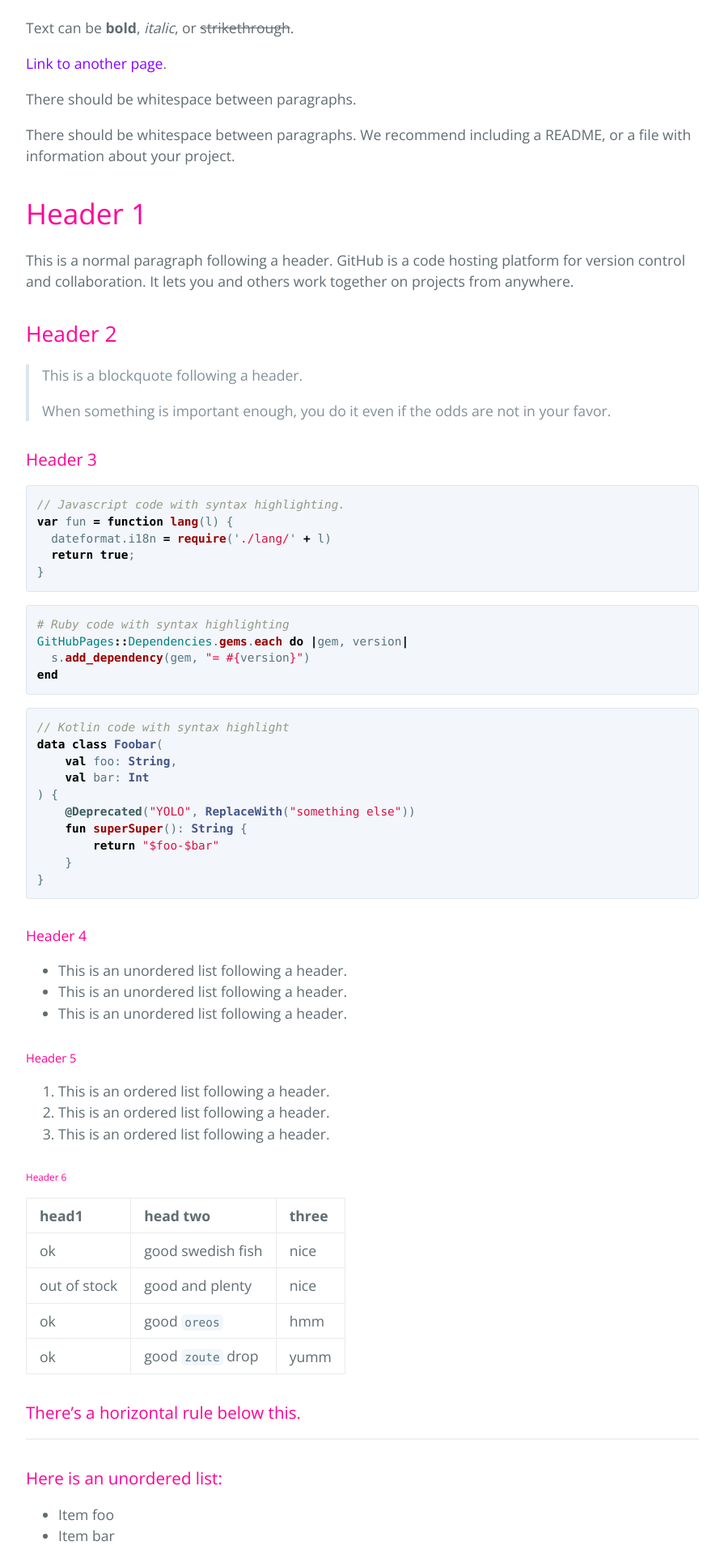
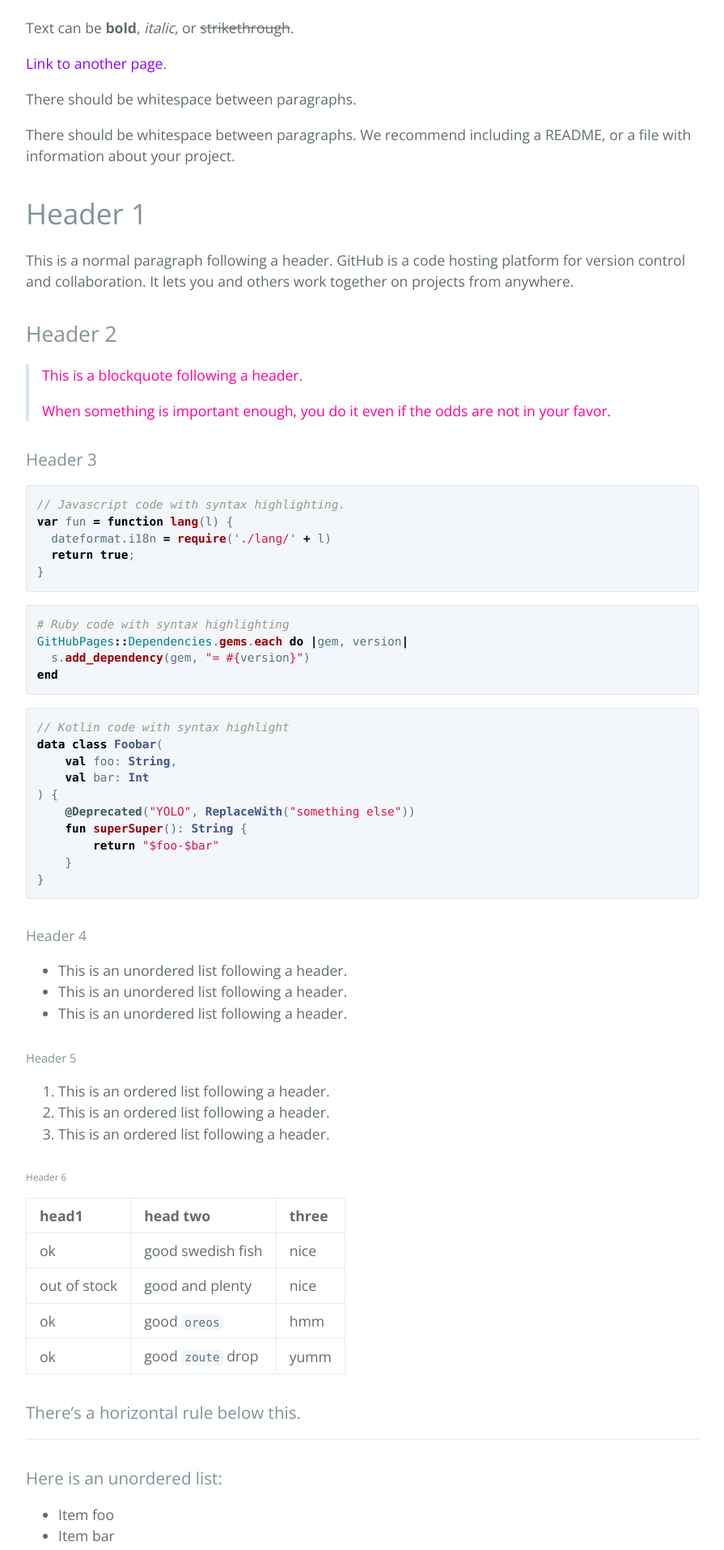
Before and after one commit to budius/test-action-triggers-234, a Jekyll site: the page built from docs/index.md, in a window 1280 px wide. Shown: the part 394-2308 px from the top of the page at 81% size, without its empty margins (192-1087 px from the left). Built offline with Jekyll 4.4.1, drawn with Linux system fonts in a browser that asks for light colours.

Commit message:
ïnvert header and link colors

```diff
--- a/docs/_sass/variables.scss
+++ b/docs/_sass/variables.scss
@@ -9,10 +9,10 @@ $header-bg-color-secondary: #FF0096 !default;
 $header-bg-color-tertiary: #8600FF !default;
 
 // Text
-$section-headings-color: #FF0096 !default;
+$section-headings-color: #819198 !default;
 $body-text-color: #606c71 !default;
 $body-link-color: #8600FF !default;
-$blockquote-text-color: #819198 !default;
+$blockquote-text-color: #FF0096 !default;
 
 // Code
 $code-bg-color: #f3f6fa !default;
```
